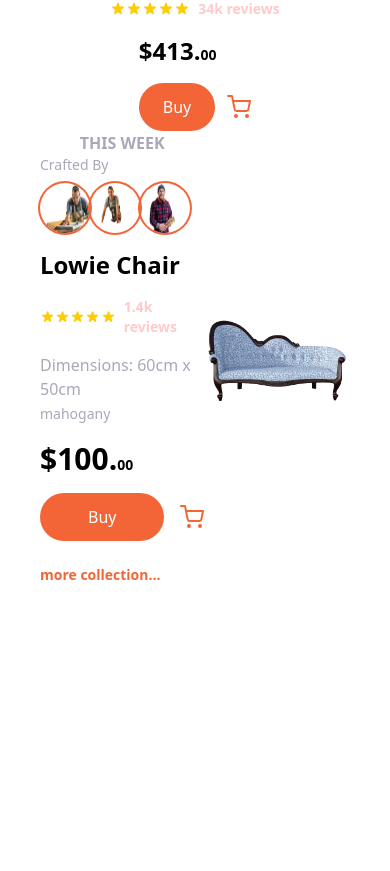
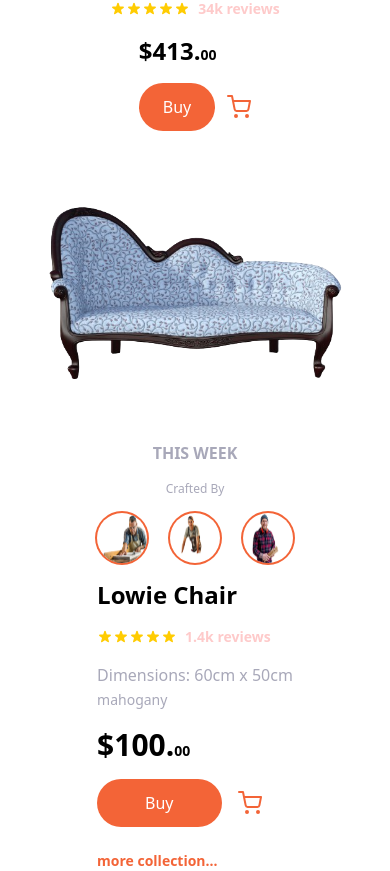
Before and after one commit to zablon-oigo/react-shop, a React (Vite) app: page / in a window 390 px wide. Shown: the part 1416-2287 px from the top of the page. Before the commit the page ends 2001 px from the top, so only its background shows below. Built offline with nearby package versions, Linux system fonts and the light colour scheme.

Commit message:
Changed flex order of items

```diff
--- a/src/components/Blog.jsx
+++ b/src/components/Blog.jsx
@@ -9,7 +9,7 @@ function Blog() {
   return (
     <div>
         <div className="relative px-10">
-            <div className="flex items-center justify-between">
+            <div className="flex flex-col-reverse items-center justify-between md:flex-row">
                 <div className="lg:w-2/5">
                     <div className="">
                         <h2 className="uppercase font-semibold text-center text-[#a8a8b9]">
@@ -17,8 +17,8 @@ function Blog() {
                         </h2>
                     </div>
                     <div className="">
-                        <p className="mb-2 text-[#a8a8b9] text-sm capitalize ">crafted by</p>
-                        <div className="flex items-center justify-between w-1/2">
+                        <p className="mb-2 text-[#a8a8b9] md:text-sm text-xs mt-4 capitalize md:text-start text-center ">crafted by</p>
+                        <div className="flex items-center justify-between w-full mt-4 md:mt-0 md:w-1/2">
                         {images.map((item) => (
                             <img src={item} alt="" className="w-[50px] h-[50px] rounded-full ring-2 ring-secondary" key={item} />
                         ))}
```
